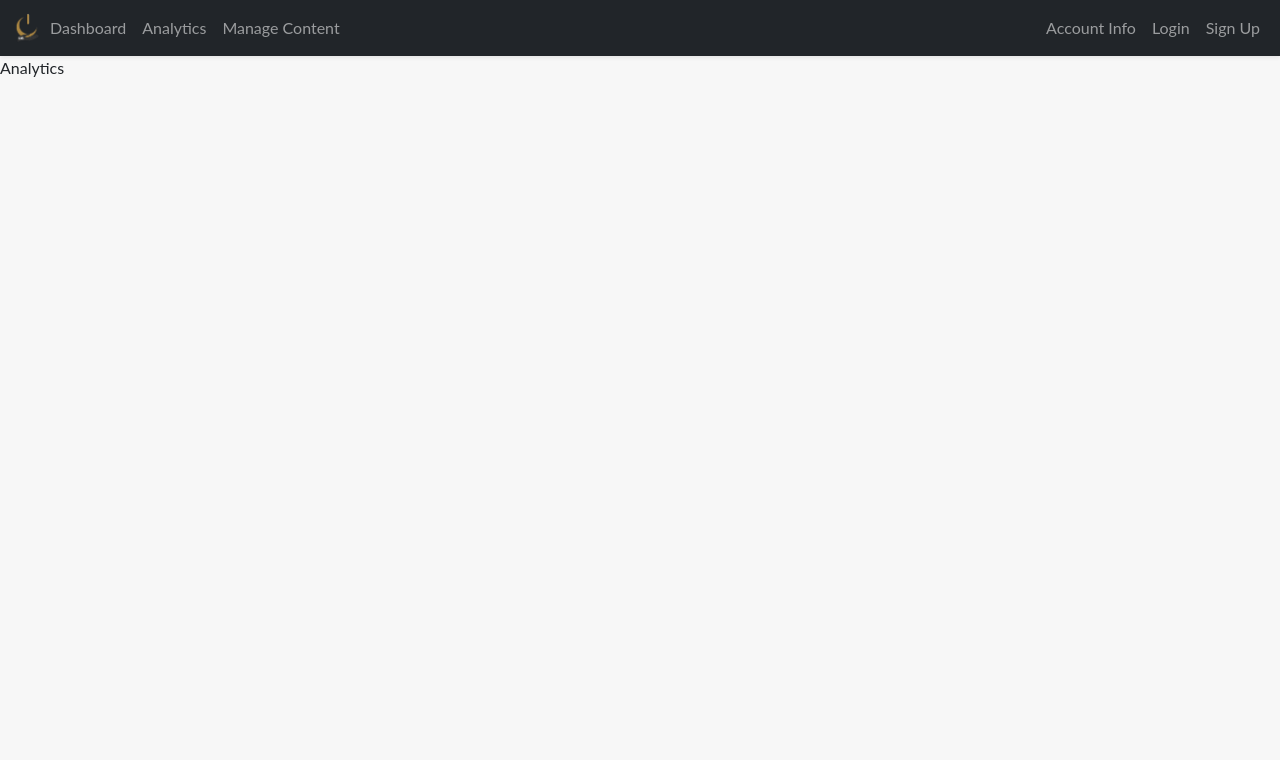
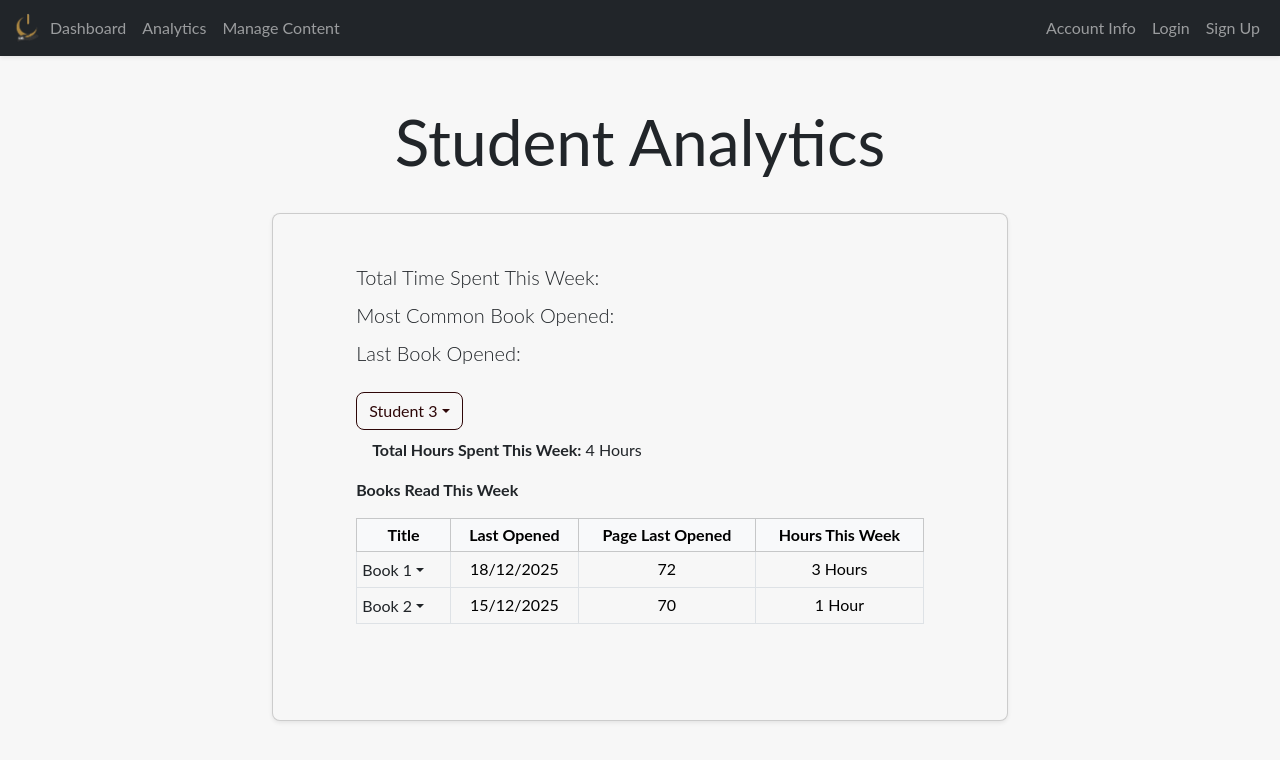
Before and after one commit to Cerluain/jirani_offline_library_frontend_temp, a React (Vite) app in the folder jirani-frontend/: page /analytics in a window 1280 px wide. Shown: the top 760 px of the page. Built offline with nearby package versions, Linux system fonts and the light colour scheme.

Commit message:
StudentAnalytics implemented and Installed react-bootstrap on npm

```diff
--- a/jirani-frontend/src/pages/Analytics.jsx
+++ b/jirani-frontend/src/pages/Analytics.jsx
@@ -1,5 +1,7 @@
+import StudentAnalytics from "./StudentAnalytics.jsx";
 export default function Analytics(){
     return(<>
-        Analytics
+        {/* Placeholder  Students Analytics */}
+        <StudentAnalytics />
     </>);
 }
--- /dev/null
+++ b/jirani-frontend/src/pages/StudentAnalytics.jsx
@@ -0,0 +1,109 @@
+import { Dropdown, Table } from "react-bootstrap";
+
+export default function StudentAnalytics() {
+  // Sample data
+  const students = ["Student 1", "Student 2", "Student 3"];
+  const selectedStudent = "Student 3";
+  const totalHoursThisWeek = "4 Hours";
+  const books = [
+    { title: "Book 1", lastOpened: "18/12/2025", pageLastOpened: 72, hoursThisWeek: "3 Hours" },
+    { title: "Book 2", lastOpened: "15/12/2025", pageLastOpened: 70, hoursThisWeek: "1 Hour" },
+  ];
+
+  return (
+    <div className="container py-5">
+      {/* Page title */}
+      <div className="row justify-content-center mb-4">
+        <div className="col-12 text-center">
+          <h1 className="display-3 fw-normal">Student Analytics</h1>
+        </div>
+      </div>
+
+      {/* Main card */}
+      <div className="row justify-content-center">
+        <div className="col-lg-8 col-md-10">
+          <div className="card shadow-sm px-4 py-5">
+            <div className="row justify-content-center">
+              <div className="col-12 col-md-10 mx-auto">
+                <p className="lead mb-2">Total Time Spent This Week:</p>
+                <p className="lead mb-2">Most Common Book Opened:</p>
+                <p className="lead mb-4">Last Book Opened:</p>
+
+                {/* Student dropdown */}
+                <h5 className="h5 mt-3 mb-2">
+                  <Dropdown>
+                    <Dropdown.Toggle variant="outline-primary" id="dropdown-basic">
+                      {selectedStudent}
+                    </Dropdown.Toggle>
+
+                    <Dropdown.Menu>
+                      {students.map((s, i) => (
+                        <Dropdown.Item key={i}>{s}</Dropdown.Item>
+                      ))}
+                    </Dropdown.Menu>
+                  </Dropdown>
+                </h5>
+
+                <div className="ps-3">
+                  <p className="mb-3">
+                    <strong>Total Hours Spent This Week:</strong> {totalHoursThisWeek}
+                  </p>
+                </div>
+
+                <p className="mb-3"><strong>Books Read This Week</strong></p>
+
+                {/* Books table */}
+                <div className="table-responsive">
+                  <Table bordered hover size="sm" className="align-middle">
+                    <thead className="table-light text-center">
+                      <tr>
+                        <th>Title</th>
+                        <th>Last Opened</th>
+                        <th>Page Last Opened</th>
+                        <th>Hours This Week</th>
+                      </tr>
+                    </thead>
+
+                    <tbody>
+                      {books.map((b, i) => (
+                        <tr key={i}>
+                          <td>
+                            <Dropdown>
+                              <Dropdown.Toggle
+                                variant="link"
+                                className="text-decoration-none text-dark p-0"
+                              >
+                                {b.title}
+                              </Dropdown.Toggle>
+
+                              <Dropdown.Menu>
+                                <Dropdown.Item>
+                                  <strong>Last Opened:</strong> {b.lastOpened}
+                                </Dropdown.Item>
+                                <Dropdown.Item>
+                                  <strong>Page:</strong> {b.pageLastOpened}
+                                </Dropdown.Item>
+                                <Dropdown.Item>
+                                  <strong>Hours This Week:</strong> {b.hoursThisWeek}
+                                </Dropdown.Item>
+                              </Dropdown.Menu>
+                            </Dropdown>
+                          </td>
+                          <td className="text-center">{b.lastOpened}</td>
+                          <td className="text-center">{b.pageLastOpened}</td>
+                          <td className="text-center">{b.hoursThisWeek}</td>
+                        </tr>
+                      ))}
+                    </tbody>
+                  </Table>
+                </div>
+
+                <div className="py-3" />
+              </div>
+            </div>
+          </div>
+        </div>
+      </div>
+    </div>
+  );
+}
--- /dev/null
+++ b/package.json
@@ -0,0 +1,5 @@
+{
+  "dependencies": {
+    "react-bootstrap": "^2.10.10"
+  }
+}
```
Also changed, not shown: 1 other file (tests, documents, lock files or other folders).
